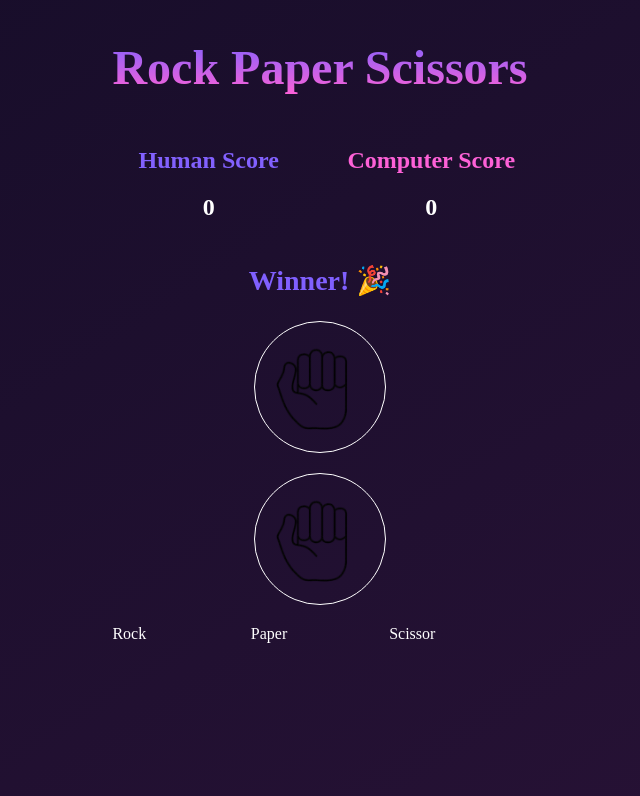
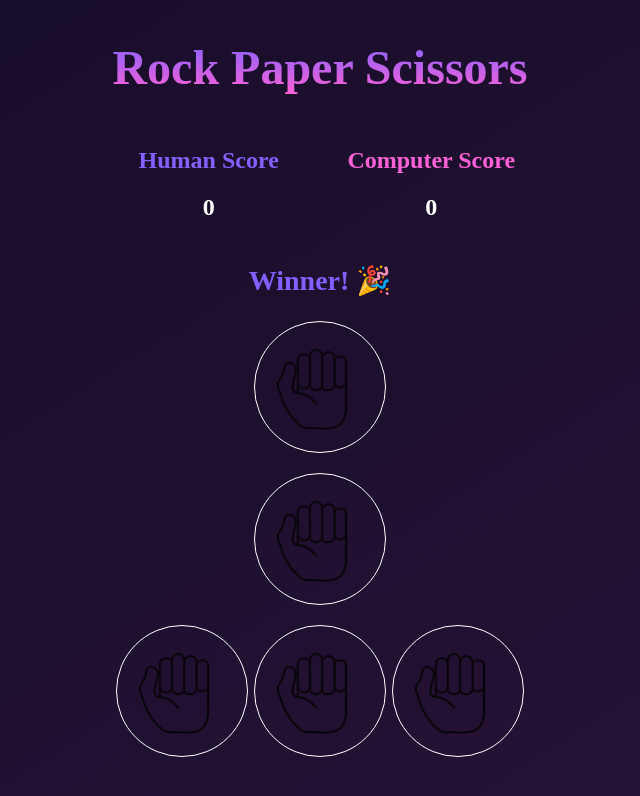
Before and after one commit to akcsantos/rock-paper-scissors, a React (Vite) app: page / in a window 1280 px wide. Shown: the top 796 px of the page, without its empty margins (328-968 px from the left). Built offline with nearby package versions, Linux system fonts and the light colour scheme.

Commit message:
to fix design

```diff
--- a/src/components/Choices.jsx
+++ b/src/components/Choices.jsx
@@ -1,11 +1,12 @@
 import styles from "./choices.module.css";
+import Circles from "./Circles";
 
 export default function Choices() {
   return (
     <div className={styles.choices}>
-      <div>Rock</div>
-      <div>Paper</div>
-      <div>Scissor</div>
+      <Circles />
+      <Circles />
+      <Circles />
     </div>
   );
 }
--- a/src/components/choices.module.css
+++ b/src/components/choices.module.css
@@ -1,4 +1,5 @@
 .choices {
   display: grid;
   grid-template-columns: repeat(3, 1fr);
+  justify-items: center;
 }
```
